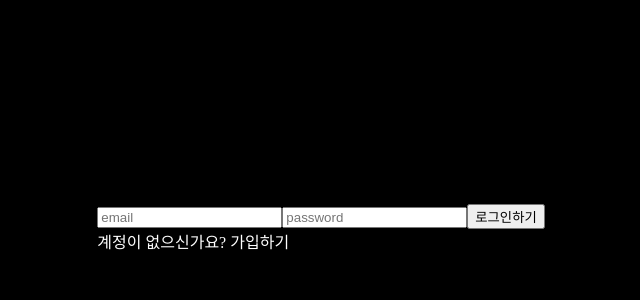
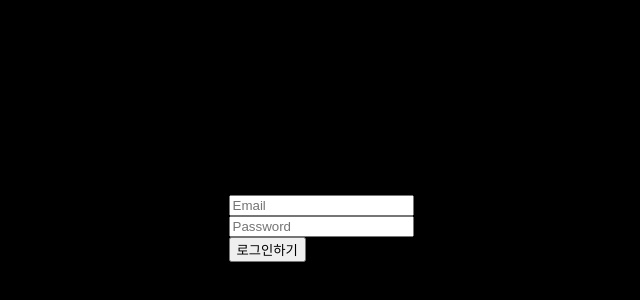
Before and after one commit to junhyeokjang777/clone-x-frontend, a Vue app: page / in a window 1280 px wide. Shown: the part 180-480 px from the top of the page, without its empty margins (319-959 px from the left). Built offline with nearby package versions, Linux system fonts and the light colour scheme.

Commit message:
#3 refactor InputField

```diff
--- a/src/App.vue
+++ b/src/App.vue
@@ -18,12 +18,25 @@ export default {
     background-color: black;
     color: white;
   }
-  .container{
-    height: 100vh;
-    display: flex;
-    flex-direction: column;  /*플렉스에서 colum은 생성물이 밑에 하나씩 생김 row로 하면 오른쪾으로 하나씩 생김 */
-    justify-content: center; /* 수직옵션end하면 가장아래, cneter하면 중간에 위치 */
-    align-items: center; /* 수평옵션으로 수평에서 가운데 왼쪽, 오른쪽 위치정함 */
+ .container {
+  height: 100vh;
+  display: flex;
 
-  }
+  /* column: 자식 요소가 위 → 아래로 쌓임 (세로 방향)
+     row: 자식 요소가 왼쪽 → 오른쪽으로 쌓임 (기본값) */
+  flex-direction: column;
+
+  /* justify-content:
+     주축(main axis) 기준 정렬
+     column일 때 → 세로 정렬
+     center: 중앙, flex-end: 아래 */
+  justify-content: center;
+
+  /* align-items:
+     교차축(cross axis) 기준 정렬
+     column일 때 → 가로 정렬
+     center: 가운데, flex-start: 왼쪽, flex-end: 오른쪽 */
+  align-items: center;
+}
+
 </style>
--- /dev/null
+++ b/src/components/inputField.vue
@@ -0,0 +1,33 @@
+<template>
+  <div>
+    <input
+      :type="type"
+      :placeholder="placeholder"
+      :value="modelValue"
+      @input="updateValue"
+    >
+  </div>
+</template>
+
+<script>
+export default {
+  name: "inputField",
+
+  props: {
+    type: String,
+    placeholder: String,
+    modelValue: String,
+  },
+
+  emits: ['update:modelValue'],
+
+  methods: {
+    updateValue(event) {
+      this.$emit('update:modelValue', event.target.value)
+    }
+  }
+}
+</script>
+
+<style>
+</style>
--- a/src/views/LoginPage.vue
+++ b/src/views/LoginPage.vue
@@ -1,29 +1,28 @@
 <template>
   <div>
-    <input type="text" :placeholder="'email'" v-model="email">
-    <input type="password" :placeholder="'password'" v-model="password">
+    <InputField type="text" placeholder="Email" :modelValue="email" v-model="email"/>
+    <InputField type="password" placeholder="Password" :modelValue="password" v-model="password"/>
 
     <button @click="login">로그인하기</button>
-    <div>
-        계정이 없으신가요?
-        <span>가입하기</span>
-    </div>
   </div>
 </template>
 
 <script>
+import InputField from '@/components/inputField.vue'
+
 export default {
   name: 'LoginPage',
+  components: { InputField },
   data() {
     return {
-        email: "",
-        password : "",
-    };
+      email: '',
+      password: ''
+    }
   },
   methods: {
-    login(){
-        console.log(this.email,this.password);
-    },
-  },
-};
+    login() {
+      console.log(this.email, this.password)
+    }
+  }
+}
 </script>
```
